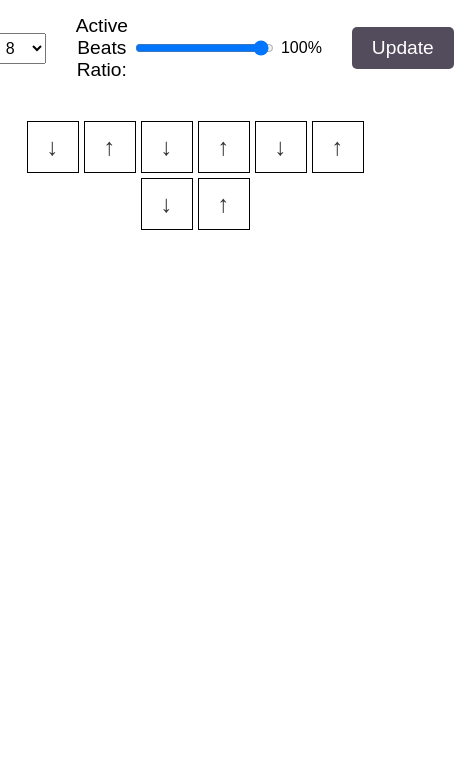
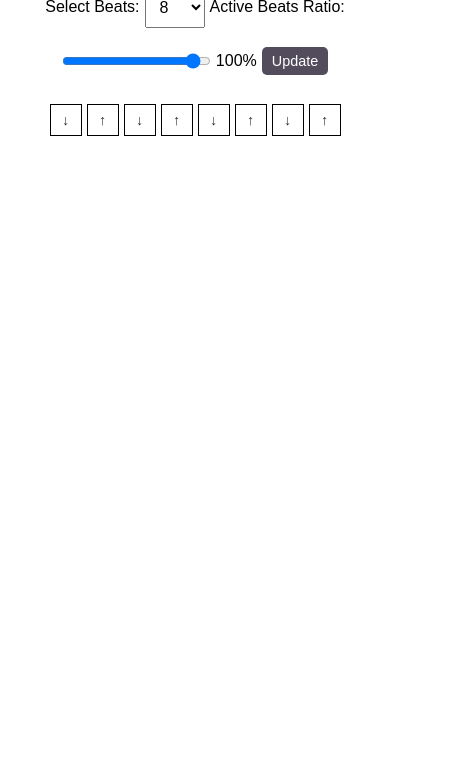
Before and after one commit to veroscience/rhythm-time-trainer, a plain HTML site: page index.html in a window 390 px wide. Shown: the part 73-844 px from the top of the page, 454 px wide, since content can reach past the window. Drawn offline with Linux system fonts and the light colour scheme.

Commit message:
Update index.html

```diff
--- a/index.html
+++ b/index.html
@@ -2,7 +2,7 @@
 <html lang="en">
 <head>
     <meta charset="UTF-8">
-    <meta name="viewport" content="width=device-width, initial-scale=1.0">
+    <meta name="viewport" content="width=device-width, initial-scale=1.0, initial-scale=1">
     <title>Rhythm Time Trainer</title>
     <style>
         body {
@@ -11,24 +11,26 @@
             text-align: center;
         }
         h1 {
-            margin-bottom: 30px;
+            margin-bottom: 20px;
+            font-size: 1.8rem; /* Adjust heading size for smaller screens */
         }
         .controls {
-            margin-bottom: 40px;
+            margin-bottom: 20px;
             display: flex;
+            flex-wrap: wrap; /* Allow wrapping on smaller screens */
             justify-content: center;
             align-items: center;
-            gap: 5px;
+            gap: 10px;
         }
-        label {
-            font-size: 1.2rem;
+        label, select, input, button {
+            font-size: 1rem;
+            margin: 5px 0;
         }
         select, input, button {
-            padding: 5px;
-            font-size: 1rem;
+            padding: 10px;
         }
         button {
-            background-color: rgb(82, 76, 93); /* Blue shade */
+            background-color: rgb(82, 76, 93); /* Button color */
             color: white;
             border: none;
             border-radius: 5px;
@@ -37,43 +39,85 @@
             padding: 10px 20px;
         }
         button:hover {
-            background-color: navy; /* Darker blue on hover */
+            background-color: navy; /* Darker color on hover */
         }
         .beat-container {
             display: flex;
             justify-content: center;
-            margin-top: 30px;
+            margin-top: 20px;
             flex-wrap: wrap;
-            gap: 5px; /* Space between cells */
+            gap: 5px; /* Minimal gap between cells */
         }
         .cell {
-            width: 50px;
-            height: 50px;
+            width: 40px; /* Smaller cells for mobile */
+            height: 40px;
             border: 1px solid #000;
             display: flex;
             justify-content: center;
             align-items: center;
-            font-size: 1.5rem; /* Larger arrows */
-            color: #333; /* Darker arrow shade */
+            font-size: 1.2rem; /* Adjust font size for arrows */
+            color: #333;
         }
         .cell span {
-            font-size: 2rem; /* Double size for arrows */
+            font-size: 1.6rem;
         }
 
+        /* Responsive Styling */
+        @media (max-width: 768px) {
+            body {
+                margin: 10px;
+            }
+            h1 {
+                font-size: 1.5rem;
+            }
+            .controls {
+                gap: 5px;
+            }
+            button {
+                font-size: 1rem;
+                padding: 8px 15px;
+            }
+            .cell {
+                width: 35px;
+                height: 35px;
+                font-size: 1rem;
+            }
+            .cell span {
+                font-size: 1.4rem;
+            }
+        }
+
+        @media (max-width: 480px) {
+            h1 {
+                font-size: 1.2rem;
+            }
+            button {
+                font-size: 0.9rem;
+                padding: 6px 10px;
+            }
+            .cell {
+                width: 30px;
+                height: 30px;
+                font-size: 0.9rem;
+            }
+            .cell span {
+                font-size: 1.2rem;
+            }
+        }
     </style>
 </head>
 <body>
     <h1>Rhythm Time Trainer</h1>
     <div class="controls">
         <label for="beats">Select Beats:</label>
-        <select id="beats" style="margin-right:25px">
+        <select id="beats">
             <option value="8">8</option>
             <option value="12">12</option>
             <option value="16">16</option>
         </select>
-        <label for="active-ratio">Active Beats Ratio: </label>
+        <label for="active-ratio">Active Beats Ratio:</label>
         <input type="range" id="active-ratio" min="0" max="1" step="0.1" value="1">
-        <span id="active-ratio-value" style="margin-right:25px">100%</span>
+        <span id="active-ratio-value">100%</span>
         <button id="update">Update</button>
     </div>
     <div id="beat-line" class="beat-container"></div>
@@ -88,23 +132,20 @@
         // Update the percentage display for active ratio
         activeRatioSlider.addEventListener('input', () => {
             activeRatioValue.textContent = `${Math.round(activeRatioSlider.value * 100)}%`;
-            generateBeatLine(); // Update the beat line dynamically
+            generateBeatLine();
         });
 
-        // Update beat line when dropdown value changes
         beatsDropdown.addEventListener('change', generateBeatLine);
 
-        // Function to generate beat line
         function generateBeatLine() {
             const beats = parseInt(beatsDropdown.value);
             const activeRatio = parseFloat(activeRatioSlider.value);
-            beatLine.innerHTML = ''; // Clear existing cells
+            beatLine.innerHTML = '';
 
             for (let i = 1; i <= beats; i++) {
                 const cell = document.createElement('div');
                 cell.className = 'cell';
 
-                // Randomly decide if the cell is active or not
                 if (Math.random() < activeRatio) {
                     cell.textContent = i % 2 === 0 ? '↑' : '↓';
                 }
@@ -113,9 +154,8 @@
             }
         }
 
-        // Generate the beat line on page load and update button click
         updateButton.addEventListener('click', generateBeatLine);
-        generateBeatLine(); // Initial generation on page load
+        generateBeatLine();
     </script>
 </body>
 </html>
```
